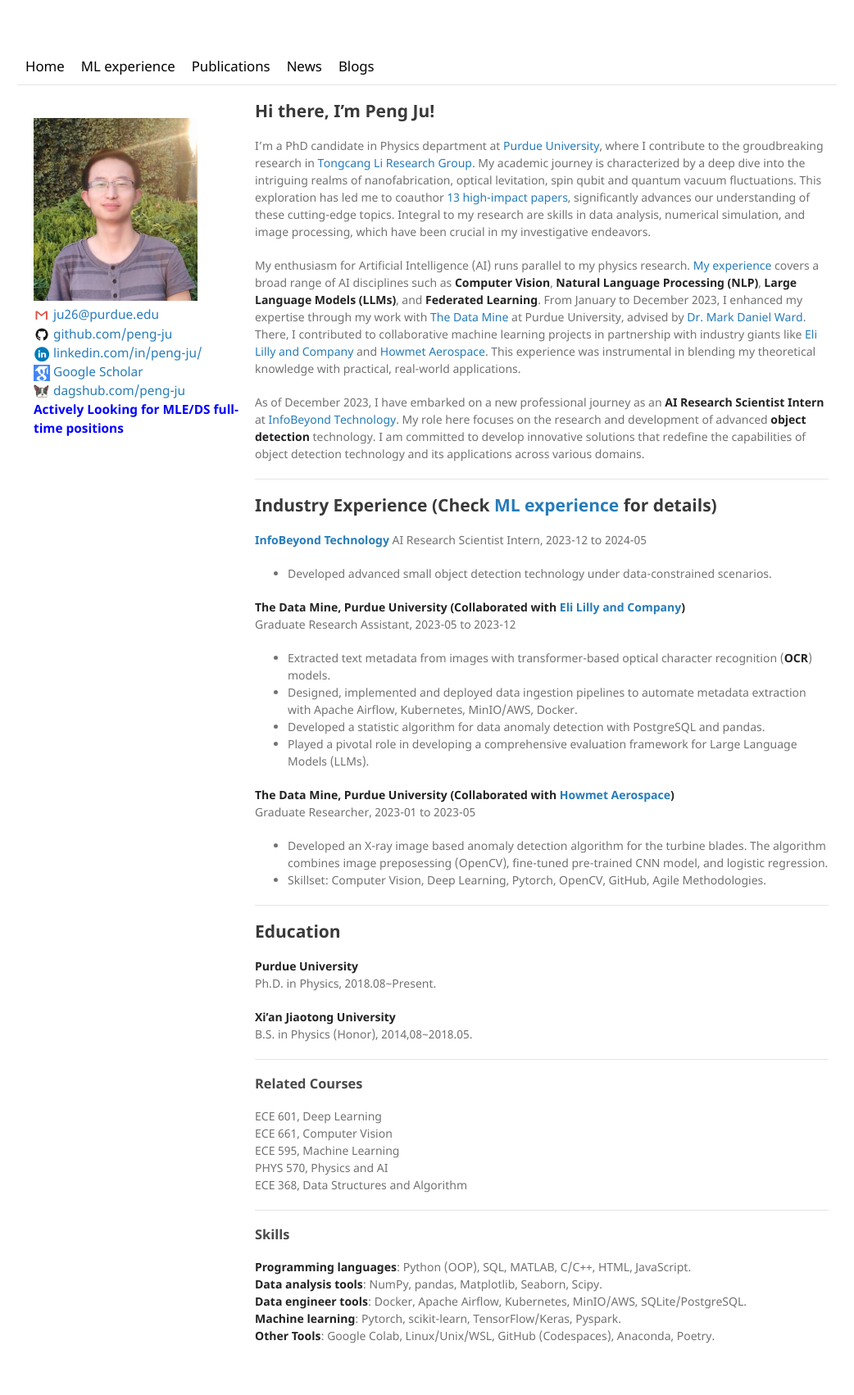
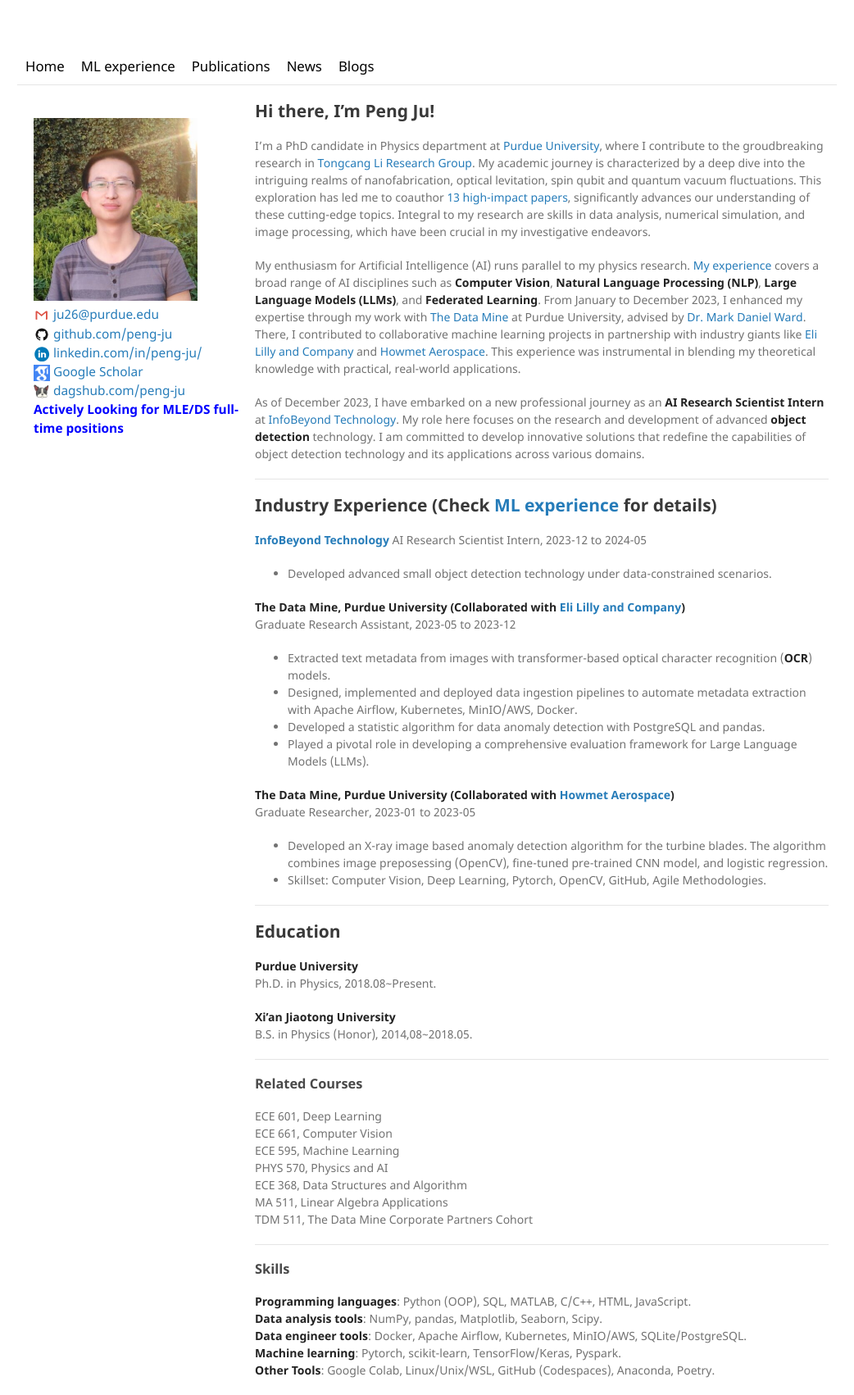
Before and after one commit to peng-ju/peng-ju.github.io, a Jekyll site: the page built from index.md, in a window 1280 px wide. Shown: the whole page at 82% size, without its empty margins (119-1161 px from the left). Built offline with Jekyll 4.4.1, drawn with Linux system fonts in a browser that asks for light colours; before the commit the page ends 1660 px from its top, so only the background shows below that.

Commit message:
add course

```diff
--- a/index.md
+++ b/index.md
@@ -47,6 +47,8 @@
 ECE 595, Machine Learning
 PHYS 570, Physics and AI
 ECE 368, Data Structures and Algorithm
+MA 511, Linear Algebra Applications
+TDM 511, The Data Mine Corporate Partners Cohort
 
 ---
 ### Skills
```
